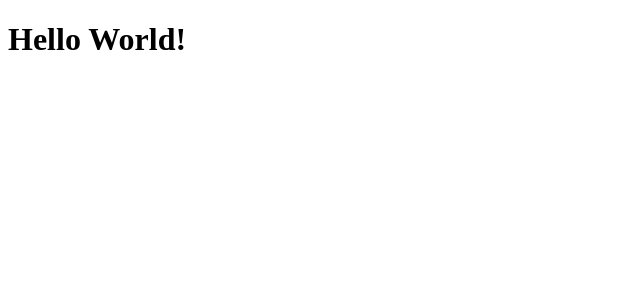
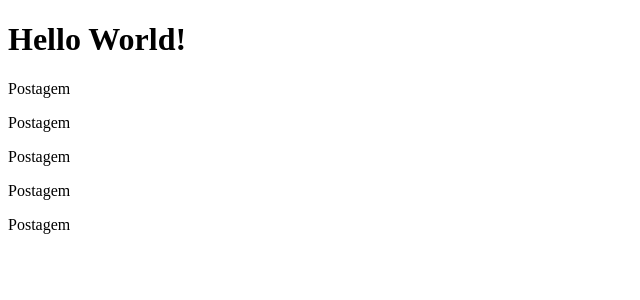
Before and after one commit to douglasdl/React, a React (Vite) app in the folder 01-react-fundaments/: page / in a window 1280 px wide. Shown: the top 300 px of the page, without its empty margins (0-640 px from the left). Built offline with nearby package versions, Linux system fonts and the light colour scheme.

Commit message:
Create a sample component

```diff
--- a/01-react-fundaments/src/App.jsx
+++ b/01-react-fundaments/src/App.jsx
@@ -1,8 +1,15 @@
-function App() {
+import { Post } from "./Post"
+
+export function App() {
 
   return (
-    <h1>Hello World!</h1>
+    <div>
+      <h1>Hello World!</h1>
+      <Post />
+      <Post />
+      <Post />
+      <Post />
+      <Post />
+    </div>
   )
 }
-
-export default App
--- /dev/null
+++ b/01-react-fundaments/src/Post.jsx
@@ -0,0 +1,5 @@
+export function Post() {
+    return (
+        <p>Postagem</p>
+    )
+}
--- a/01-react-fundaments/src/main.jsx
+++ b/01-react-fundaments/src/main.jsx
@@ -1,6 +1,6 @@
 import React from 'react'
 import ReactDOM from 'react-dom/client'
-import App from './App'
+import { App } from './App'
 
 ReactDOM.createRoot(document.getElementById('root')).render(
   <React.StrictMode>
```
